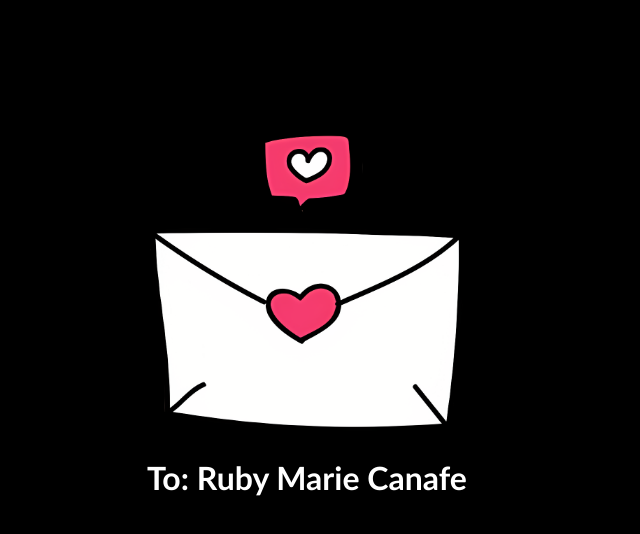
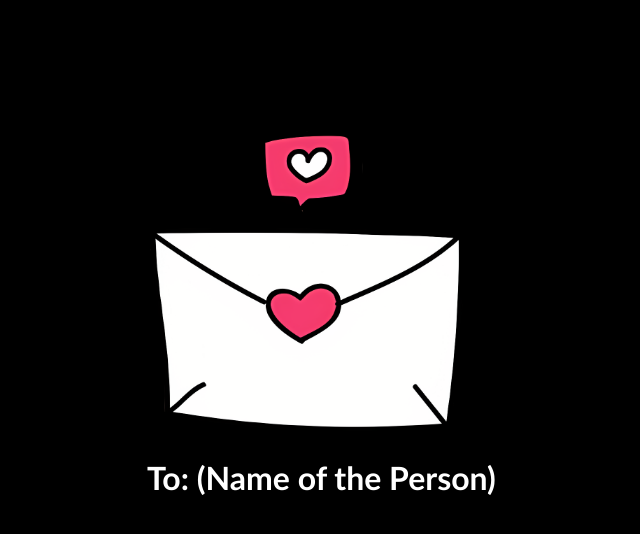
Before and after one commit to JeikuDevs/ValentinesCard, a plain HTML site: page index.html in a window 1280 px wide. Shown: the whole page, without its empty margins (351-991 px from the left). Drawn offline with Linux system fonts and the light colour scheme.

Commit message:
Update index.html

```diff
--- a/index.html
+++ b/index.html
@@ -9,7 +9,7 @@
   <body>
 
     <img src="assets/transparent-envelope-heart-filled-envelope-with-human-written-on-it6592ffdc1b9592.580930181704132572113.png" class="img" onclick="location.href='yesno.html'">
-    <h1 class="h1">To: Ruby Marie Canafe</h1>
+    <h1 class="h1">To: (Name of the Person)</h1>
   </body>
   <style>
     body{
```
